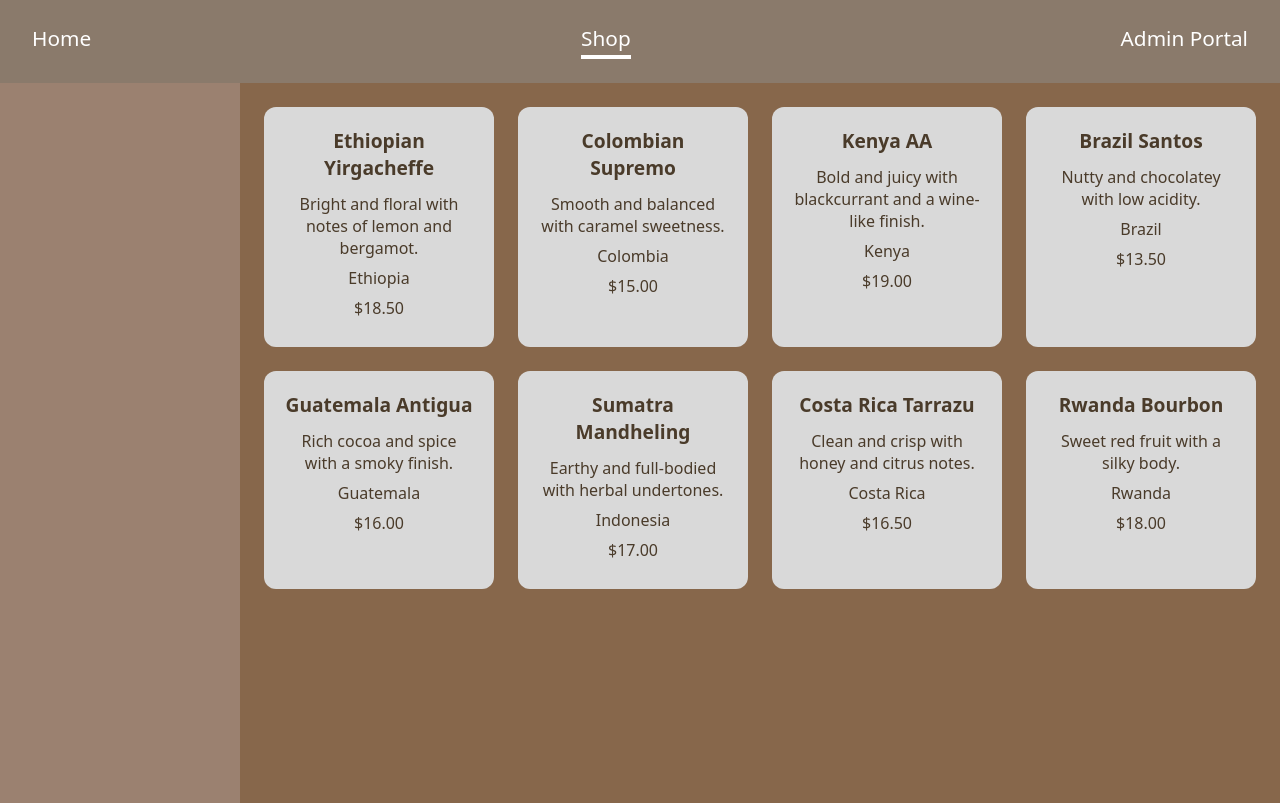
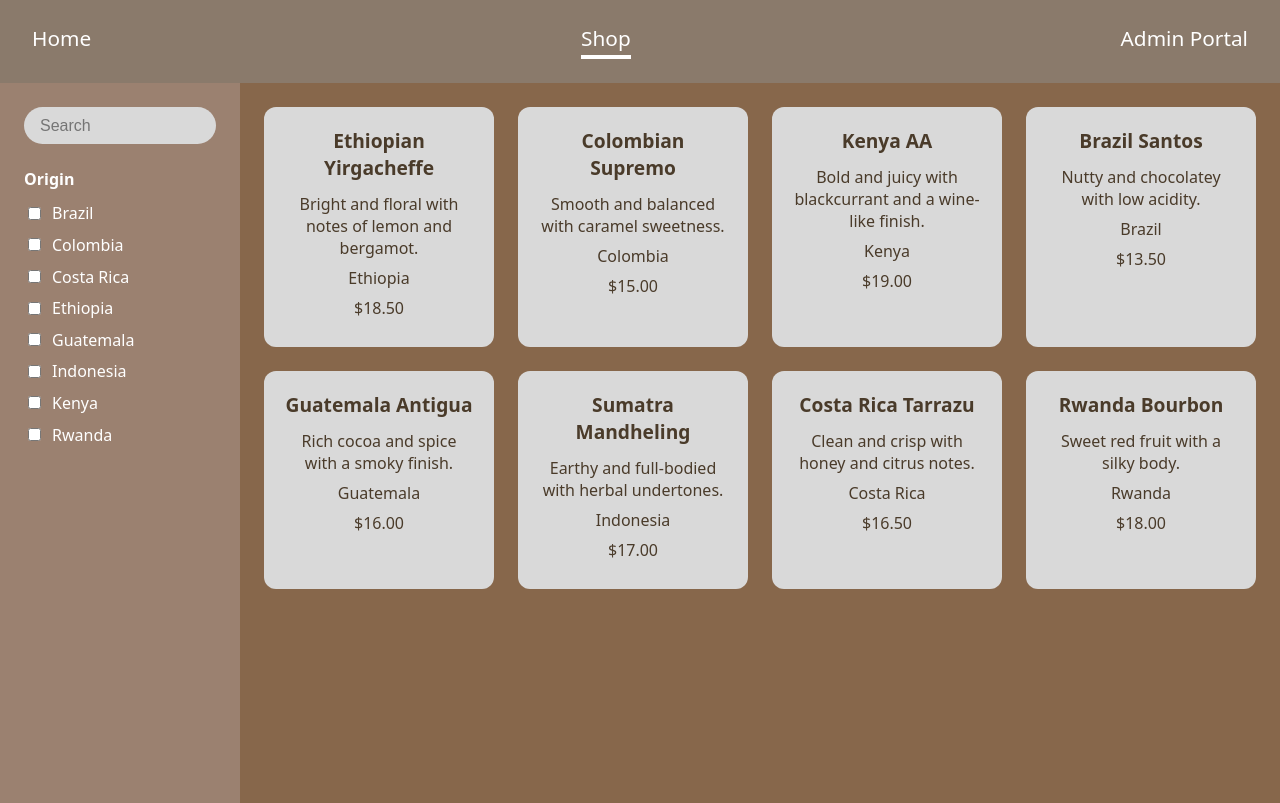
Before and after one commit to brovincemangwana/coffee-r-us, a React (Vite) app: page /shop in a window 1280 px wide. Built offline with nearby package versions, Linux system fonts and the light colour scheme; data requests are answered from the project's data file.

Commit message:
Add search and origin filters with custom hook

```diff
--- /dev/null
+++ b/src/components/FilterSidebar.jsx
@@ -0,0 +1,50 @@
+// Presentational component: it only displays what it's given
+// and reports user actions back through the callback props.
+function FilterSidebar({
+  search,
+  onSearchChange,
+  origins,
+  selectedOrigins,
+  onToggleOrigin,
+  onClear,
+}) {
+  const hasFilters = search !== "" || selectedOrigins.length > 0;
+
+  return (
+    <aside className="sidebar">
+      <input
+        type="search"
+        className="search-input"
+        placeholder="Search"
+        aria-label="Search coffees"
+        value={search}
+        onChange={(event) => onSearchChange(event.target.value)}
+      />
+
+      <h3>Origin</h3>
+      <ul className="origin-list">
+        {origins.map((origin) => (
+          <li key={origin}>
+            {/* Wrapping the input in the label links them without needing an id */}
+            <label>
+              <input
+                type="checkbox"
+                checked={selectedOrigins.includes(origin)}
+                onChange={() => onToggleOrigin(origin)}
+              />
+              {origin}
+            </label>
+          </li>
+        ))}
+      </ul>
+
+      {hasFilters && (
+        <button type="button" className="clear-btn" onClick={onClear}>
+          Clear filters
+        </button>
+      )}
+    </aside>
+  );
+}
+
+export default FilterSidebar;
--- /dev/null
+++ b/src/hooks/useCoffeeFilters.js
@@ -0,0 +1,60 @@
+import { useState, useMemo } from "react";
+
+// Custom hook: owns the search text and the selected origins,
+// and returns the filtered list. Any component can reuse it.
+function useCoffeeFilters(coffees) {
+  const [search, setSearch] = useState("");
+  const [selectedOrigins, setSelectedOrigins] = useState([]);
+
+  // Unique, sorted list of origins for the checkboxes.
+  // useMemo means this only recalculates when "coffees" changes.
+  const origins = useMemo(
+    () => [...new Set(coffees.map((coffee) => coffee.origin))].sort(),
+    [coffees],
+  );
+
+  // Tick or untick an origin
+  function toggleOrigin(origin) {
+    setSelectedOrigins(
+      (prev) =>
+        prev.includes(origin)
+          ? prev.filter((o) => o !== origin) // already selected, so remove it
+          : [...prev, origin], // not selected, so add it
+    );
+  }
+
+  function clearFilters() {
+    setSearch("");
+    setSelectedOrigins([]);
+  }
+
+  // Apply the search AND the origin filter together
+  const filteredCoffees = useMemo(() => {
+    const term = search.trim().toLowerCase();
+
+    return coffees.filter((coffee) => {
+      const matchesSearch =
+        term === "" ||
+        [coffee.name, coffee.description, coffee.origin].some((field) =>
+          field.toLowerCase().includes(term),
+        );
+
+      const matchesOrigin =
+        selectedOrigins.length === 0 || selectedOrigins.includes(coffee.origin);
+
+      return matchesSearch && matchesOrigin;
+    });
+  }, [coffees, search, selectedOrigins]);
+
+  return {
+    search,
+    setSearch,
+    origins,
+    selectedOrigins,
+    toggleOrigin,
+    clearFilters,
+    filteredCoffees,
+  };
+}
+
+export default useCoffeeFilters;
--- a/src/pages/Shop.jsx
+++ b/src/pages/Shop.jsx
@@ -1,17 +1,27 @@
 import { useState, useEffect } from "react";
 import CoffeeCard from "../components/CoffeeCard";
+import FilterSidebar from "../components/FilterSidebar";
+import useCoffeeFilters from "../hooks/useCoffeeFilters";
 
 const API_URL = "http://localhost:3001/coffees";
 
 function Shop() {
-  // Three pieces of state: the data, a loading flag, and an error message
   const [coffees, setCoffees] = useState([]);
   const [loading, setLoading] = useState(true);
   const [error, setError] = useState(null);
 
-  // Runs once after the first render (empty dependency array)
+  // All search and filter logic lives in the custom hook
+  const {
+    search,
+    setSearch,
+    origins,
+    selectedOrigins,
+    toggleOrigin,
+    clearFilters,
+    filteredCoffees,
+  } = useCoffeeFilters(coffees);
+
   useEffect(() => {
-    // Guards against updating state if the component unmounts mid-request
     let cancelled = false;
 
     async function fetchCoffees() {
@@ -38,13 +48,23 @@ function Shop() {
 
   return (
     <section className="shop-layout">
-      {/* Sidebar for search and location filters (added in Step 7) */}
-      <aside className="sidebar"></aside>
+      <FilterSidebar
+        search={search}
+        onSearchChange={setSearch}
+        origins={origins}
+        selectedOrigins={selectedOrigins}
+        onToggleOrigin={toggleOrigin}
+        onClear={clearFilters}
+      />
 
       <div className="coffee-grid">
-        {coffees.map((coffee) => (
-          <CoffeeCard key={coffee.id} coffee={coffee} />
-        ))}
+        {filteredCoffees.length === 0 ? (
+          <p className="status no-results">No coffees match your search.</p>
+        ) : (
+          filteredCoffees.map((coffee) => (
+            <CoffeeCard key={coffee.id} coffee={coffee} />
+          ))
+        )}
       </div>
     </section>
   );
--- a/src/styles/global.css
+++ b/src/styles/global.css
@@ -229,3 +229,55 @@ body {
   background-color: transparent;
   border: 1px solid #fff;
 }
+/* ---------- Sidebar: search and filters ---------- */
+.sidebar h3 {
+  margin: 1.5rem 0 0.75rem;
+  font-size: 1rem;
+}
+
+/* Rounded "pill" search box from the mock-up */
+.search-input {
+  width: 100%;
+  padding: 0.6rem 1rem;
+  border: none;
+  border-radius: 999px;
+  background-color: #d9d9d9;
+  color: #4a3b2a;
+  font-size: 1rem;
+}
+
+.search-input:focus {
+  outline: 2px solid #7b61ff;
+}
+
+.origin-list {
+  list-style: none;
+  margin: 0;
+  padding: 0;
+}
+
+.origin-list li {
+  margin-bottom: 0.6rem;
+}
+
+.origin-list label {
+  display: flex;
+  align-items: center;
+  gap: 0.5rem;
+  cursor: pointer;
+}
+
+.clear-btn {
+  margin-top: 1rem;
+  padding: 0.5rem 1rem;
+  background-color: transparent;
+  color: #fff;
+  border: 1px solid #fff;
+  border-radius: 6px;
+  cursor: pointer;
+}
+
+/* Keeps the "no results" message spanning the whole grid */
+.no-results {
+  grid-column: 1 / -1;
+}
```
